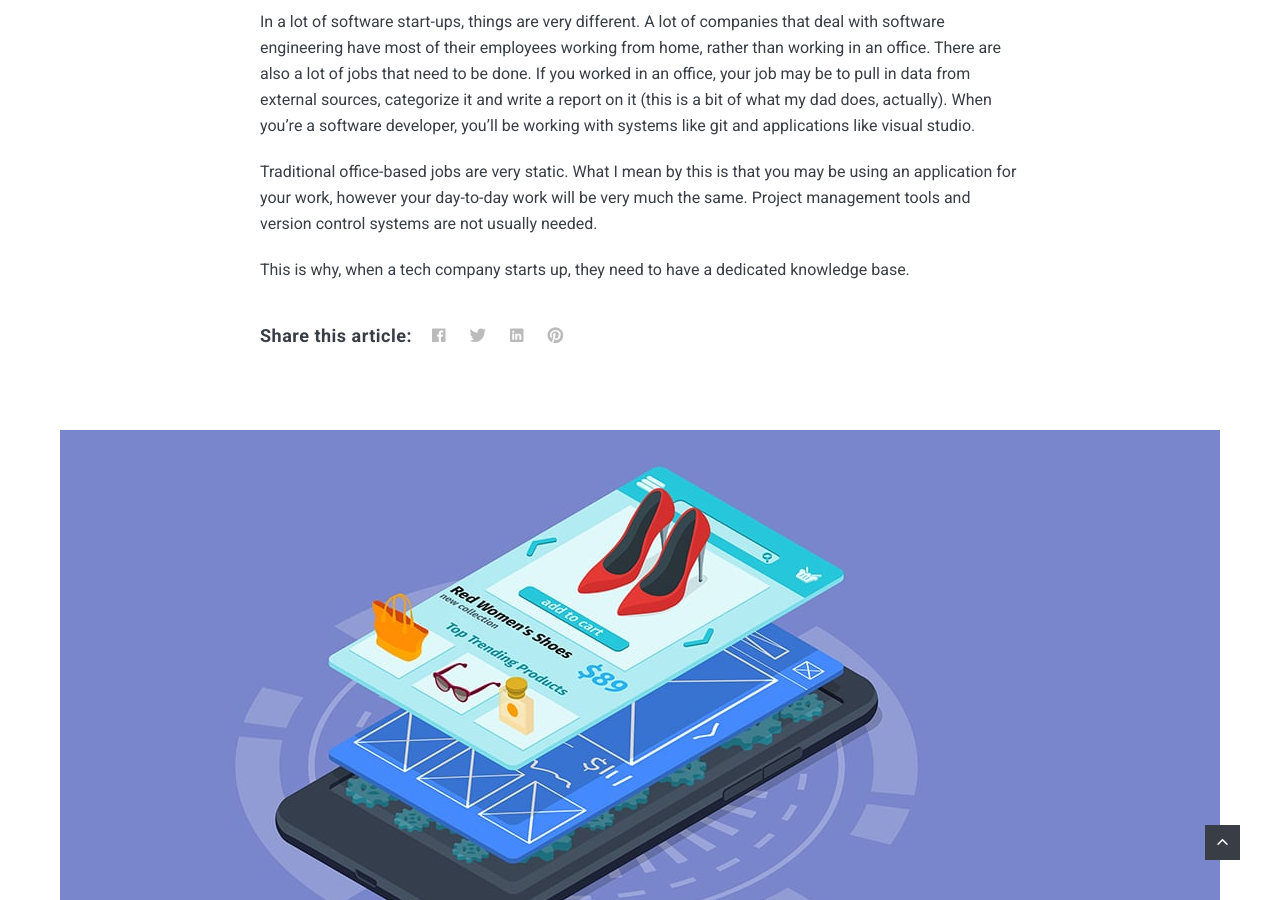
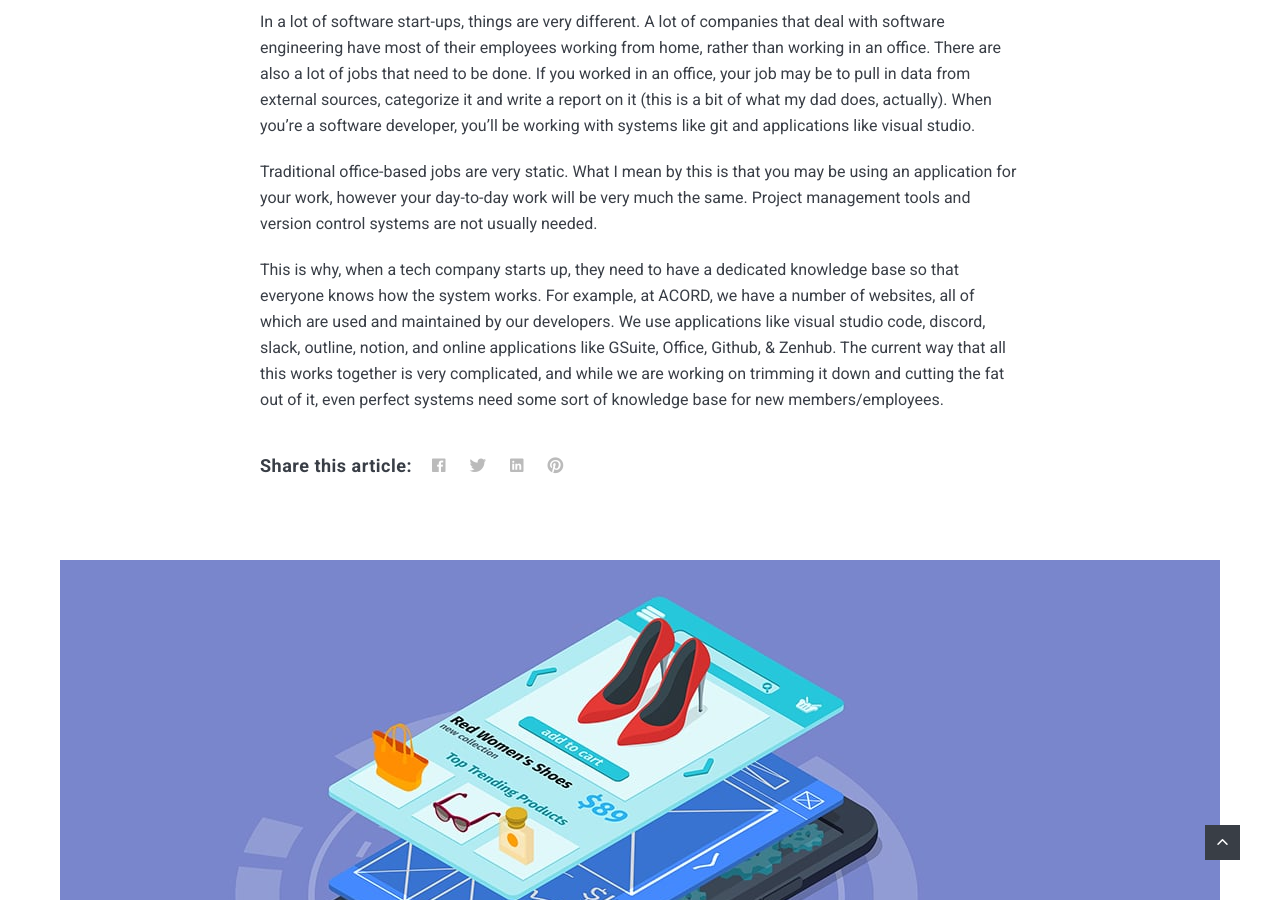
Before and after one commit to Gizmotronn/acord-robotics.github11, a Jekyll site: the page built from _posts/2018-07-17-time-to-givegifts-to-everyone.markdown, in a window 1280 px wide and 900 px high, scrolled down 1238 px. Built offline with Jekyll 4.4.1, drawn with Linux system fonts in a browser that asks for light colours; nearby versions of some CDN libraries; comment, search, counter and statistics services are not loaded.

Commit message:
Update 2018-07-17-time-to-givegifts-to-everyone.markdown

```diff
--- a/_posts/2018-07-17-time-to-givegifts-to-everyone.markdown
+++ b/_posts/2018-07-17-time-to-givegifts-to-everyone.markdown
@@ -12,4 +12,4 @@ In a lot of software start-ups, things are very different. A lot of companies th
 
 Traditional office-based jobs are very static. What I mean by this is that you may be using an application for your work, however your day-to-day work will be very much the same. Project management tools and version control systems are not usually needed.
 
-This is why, when a tech company starts up, they need to have a dedicated knowledge base.
+This is why, when a tech company starts up, they need to have a dedicated knowledge base so that everyone knows how the system works. For example, at ACORD, we have a number of websites, all of which are used and maintained by our developers. We use applications like visual studio code, discord, slack, outline, notion, and online applications like GSuite, Office, Github, & Zenhub. The current way that all this works together is very complicated, and while we are working on trimming it down and cutting the fat out of it, even perfect systems need some sort of knowledge base for new members/employees.
```
